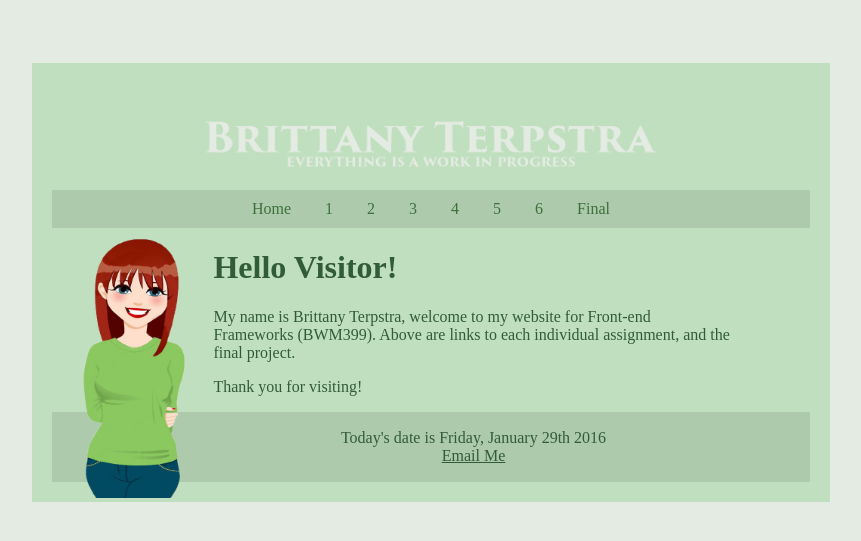
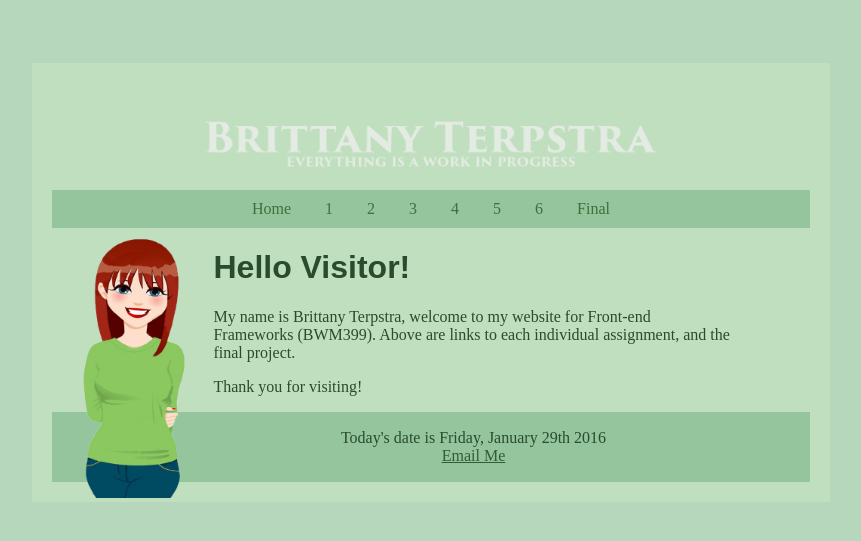
Before and after one commit to bterp/BWM399-1, a PHP site: page / in a window 1280 px wide. Shown: the top 541 px of the page, without its empty margins (209-1070 px from the left). Run offline with PHP 8.4, Linux system fonts and the light colour scheme.

Commit message:
Nesting and Functions
Nested all .nav selectors. Nested all font properties. Used lighten and
darken as built-in SASS functions.

```diff
--- a/_css/style.css
+++ b/_css/style.css
@@ -1,14 +1,20 @@
 body {
-  background-color: #E4EBE3;
+  background-color: #b6d7bb;
   font: Helvetica, sans-serif 16px; }
-
-h1, h2, h3, p, a {
-  color: #325C38; }
 
 h1, h2, h3, p {
   display: block;
   margin-left: 10%;
-  margin-right: 10%; }
+  margin-right: 10%;
+  color: #294b2e; }
+
+h1 {
+  font-family: sans-serif;
+  font-size: 2em;
+  font-weight: bold; }
+
+a {
+  color: #325C38; }
 
 form {
   color: #325C38;
@@ -35,17 +41,14 @@ container {
   margin: 0;
   padding: 0;
   text-align: center;
-  background-color: #ADCBAC; }
-
+  background-color: #95c59c; }
   .nav li {
     display: inline; }
-
   .nav a {
     text-decoration: none;
     color: #3E703C;
     display: inline-block;
     padding: 10px 15px 10px 15px; }
-
   .nav a:hover {
     color: #E4EBE3; }
 
@@ -58,7 +61,7 @@ img {
 footer {
   padding: 1px 1px 1px 1px;
   text-align: center;
-  background-color: #ADCBAC; }
+  background-color: #95c59c; }
 
 input, select, .input {
   color: #325C38; }
--- a/_css/style.scss
+++ b/_css/style.scss
@@ -1,25 +1,36 @@
 // SASS VARIABLES
 
-$base_color: #325C38;
-$background_color: #ADCBAC;
 $default-font: Helvetica, sans-serif;
 $default-size: 16px;
 $hover-color: #E4EBE3;
+$base_color: #325C38;
+$background_color: lighten($base_color, 40);
+$body_color: lighten($base_color, 50);
+$text_color: darken($base_color, 5);
 
 
 body{
-background-color: #E4EBE3;
+background-color: $body_color;
 font: $default-font $default-size;
 }
 
-h1, h2, h3, p, a{
-color:$base_color;
-}
-
-h1, h2, h3, p {
+h1, h2, h3, p,{
 display:block;
 margin-left: 10%;
 margin-right: 10%;
+color:$text_color;
+}
+
+h1 {
+font: {
+    family: sans-serif;
+    size: 2em;
+    weight: bold;
+    }
+}
+
+a{
+color:$base_color;
 }
 
 form{
@@ -47,19 +58,21 @@ width: 60%;
     padding:0;
     text-align:center;
     background-color: $background_color;
-}
-.nav li{
+
+    li{
     display:inline;
-}
-.nav a{
+    }
+
+    a{
 	text-decoration: none;
 	color: #3E703C;
     display:inline-block;
     padding: 10px 15px 10px 15px;
-}
+    }
 
-.nav a:hover{
+    a:hover{
 	color: $hover-color;
+    }
 }
 
 img {
```
Also changed, not shown: 1 other file. Lines whose indentation alone changed are shown as unchanged.
